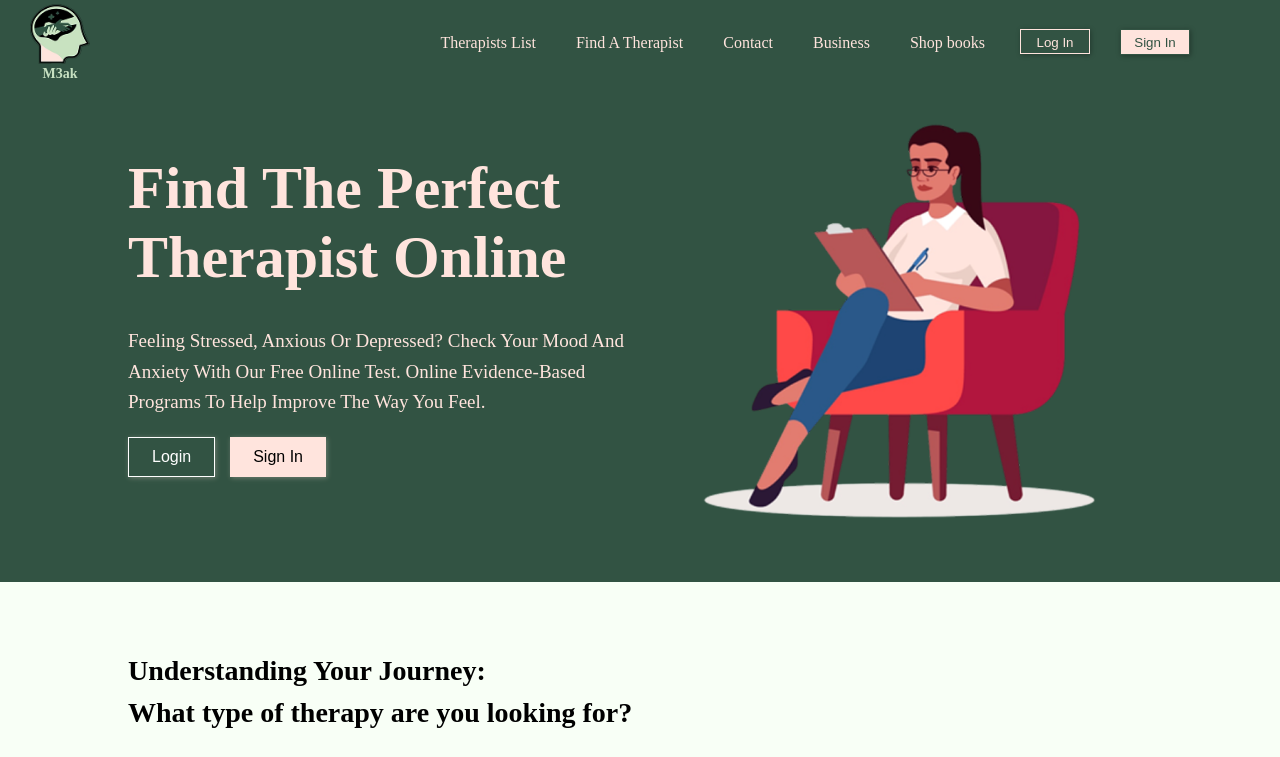
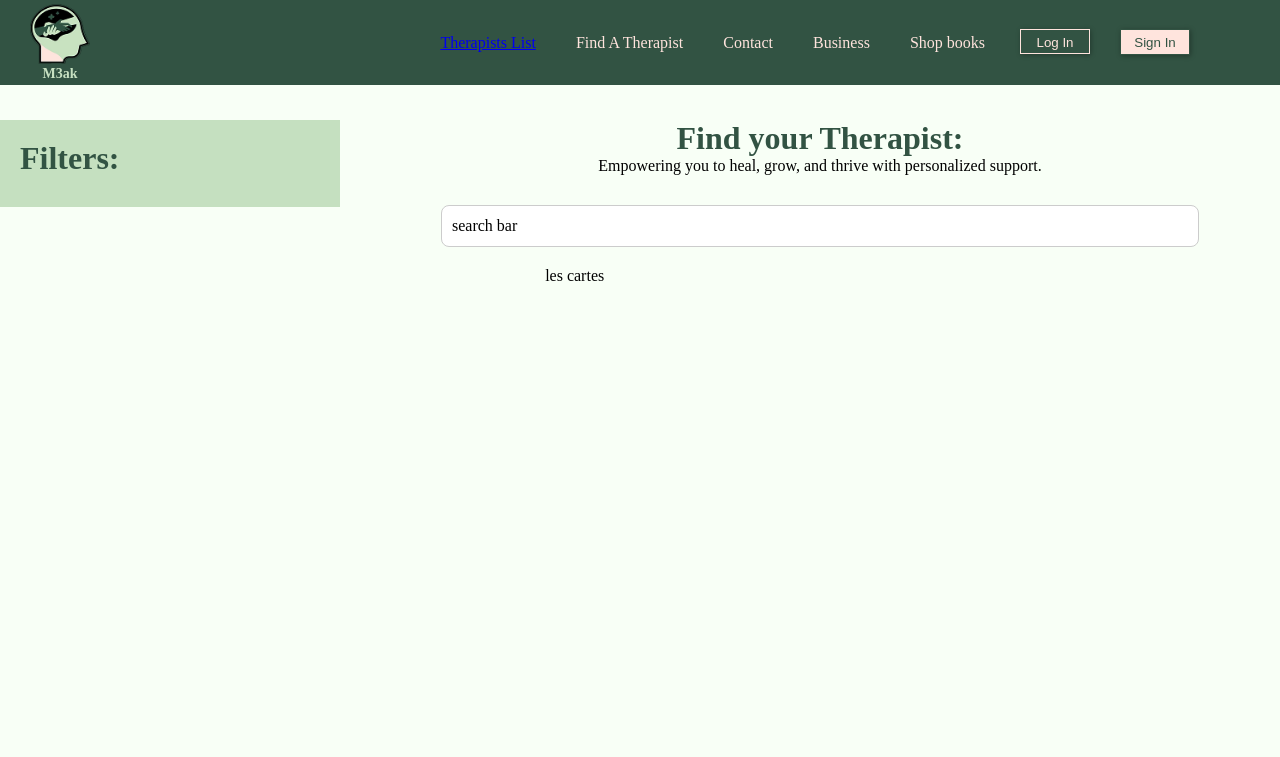
Before and after one commit to caidhiba/M3ak-WebApp, a React (Vite) app: page /therapists-list in a window 1280 px wide. Shown: the top 757 px of the page. Built offline with nearby package versions, Linux system fonts and the light colour scheme; a web font is replaced by a local one.

Commit message:
therapists list

```diff
--- a/package.json
+++ b/package.json
@@ -14,7 +14,8 @@
     "lucide-react": "^0.485.0",
     "react": "^19.0.0",
     "react-dom": "^19.0.0",
-    "react-icons": "^5.5.0"
+    "react-icons": "^5.5.0",
+    "react-router-dom": "^7.4.1"
   },
   "devDependencies": {
     "@eslint/js": "^9.21.0",
--- a/src/App.jsx
+++ b/src/App.jsx
@@ -1,13 +1,17 @@
-import { useState } from 'react'
-import './App.css'
-import Home from './Pages/Home'
-
-
+import { BrowserRouter as Router, Routes, Route } from "react-router-dom";
+import "./App.css";
+import Home from "./Pages/Home";
+import TherapistsList from "./Pages/TherapistsList";
+import Header from "./Components/Header/Header"
 
 export default function App() {
-
   return (
-
-     <Home />
-  )
+    <Router>
+      <Header />
+      <Routes>
+        <Route path="/" element={<Home />} />
+        <Route path="/therapists-list" element={<TherapistsList />} />
+      </Routes>
+    </Router>
+  );
 }
--- a/src/Components/Header/Header.jsx
+++ b/src/Components/Header/Header.jsx
@@ -1,5 +1,6 @@
  import './Header.css'
 import { useState, useEffect } from "react";
+import { Link } from "react-router-dom";
 import "./Header.css";
 
 export default function Header(){
@@ -25,7 +26,7 @@ export default function Header(){
                 <span className="logo-text">M3ak</span>
             </div>
             <div className="header-elements">
-                <span className="header-element">Therapists List</span>
+                <Link to="/therapists-list" className="header-element">Therapists List</Link>
                 <span className="header-element">Find A Therapist</span>
                 <span className="header-element">Contact</span>
                 <span className="header-element">Business</span>
--- /dev/null
+++ b/src/Components/filters/Filters.css
@@ -0,0 +1,6 @@
+.main{
+    display: flex;
+    align-items: center;
+    justify-content: center;
+    color:black;
+}
--- /dev/null
+++ b/src/Components/filters/Filters.jsx
@@ -0,0 +1,28 @@
+import React from 'react'
+
+const Filters = () => {
+  return (
+    <div className='main'>
+      <div className="title">
+        Filters:
+      </div>
+      <div className="filter-grp">
+
+      </div>
+      <div className="filter-grp">
+
+      </div>
+      <div className="filter-grp">
+
+      </div>
+      <div className="filter-grp">
+
+      </div>
+      <div className="filter-grp">
+
+      </div>
+    </div>
+  )
+}
+
+export default Filters
--- a/src/Pages/TherapistsList.jsx
+++ b/src/Pages/TherapistsList.jsx
@@ -1,11 +1,41 @@
 import React from 'react'
 import '../Styles/TherapistsList.css'
+import Header from '../Components/Header/Header.jsx'
+import Footer from '../Components/Footer/Footer.jsx'
+import Filters from '../Components/filters/Filters.jsx'
 
 const TherapistsList = () => {
   return (
-    <div>
+    <>
+      <Header />
+      <div className="part">
 
-    </div>
+      </div>
+      <div className="middle">
+          <div className="left-menu">
+            <Filters/>
+          </div>
+
+          <div className="right-part">
+
+            <div className="title">
+              Find your Therapist:
+              <div className="t2">
+                Empowering you to heal, grow, and thrive with personalized support.
+              </div>
+            </div>
+
+            <div className="search-bar">
+              search bar
+            </div>
+
+            <div className="cards">
+              les cartes
+            </div>
+          </div>
+      </div>
+      <Footer />
+    </>
   )
 }
 
--- a/src/Styles/TherapistsList.css
+++ b/src/Styles/TherapistsList.css
@@ -0,0 +1,66 @@
+.middle {
+    min-height: 100vh;
+    background-color: #F8FFF6;
+    color: black;
+    display: flex;
+    align-items: stretch;
+    justify-content: space-between;
+    gap: 20px;
+    padding: 100px 0px;
+}
+
+.part {
+    background-color: #F8FFF6;
+    height: 20px;
+}
+
+.left-menu {
+    width: 300px;
+    height: 100%;
+    background-color: #C5E0C0;
+    display: flex;
+    flex-direction: column;
+    align-items: flex-start;
+    padding: 20px;
+    font-size: 18px;
+    font-weight: bold;
+    color: black;
+}
+
+.right-part {
+    flex: 1;
+    display: flex;
+    flex-direction: column;
+    align-items: center;
+    gap: 20px;
+}
+
+.title {
+    font-size: 32px;
+    font-weight:900;
+    margin-bottom: 10px;
+    color: #325343;
+}
+
+.title .t2{
+    color: black;
+    font-size: 16px;
+    font-weight: 400;
+}
+
+.search-bar {
+    width: 80%;
+    height: 40px;
+    background-color: white;
+    border: 1px solid #ccc;
+    border-radius: 8px;
+    display: flex;
+    align-items: center;
+    padding: 0 10px;
+}
+
+.cards {
+    width: 80%;
+    display: grid;
+    grid-template-columns: repeat(3, 1fr);
+}
```
Also changed, not shown: 1 other file (tests, documents, lock files or other folders).
